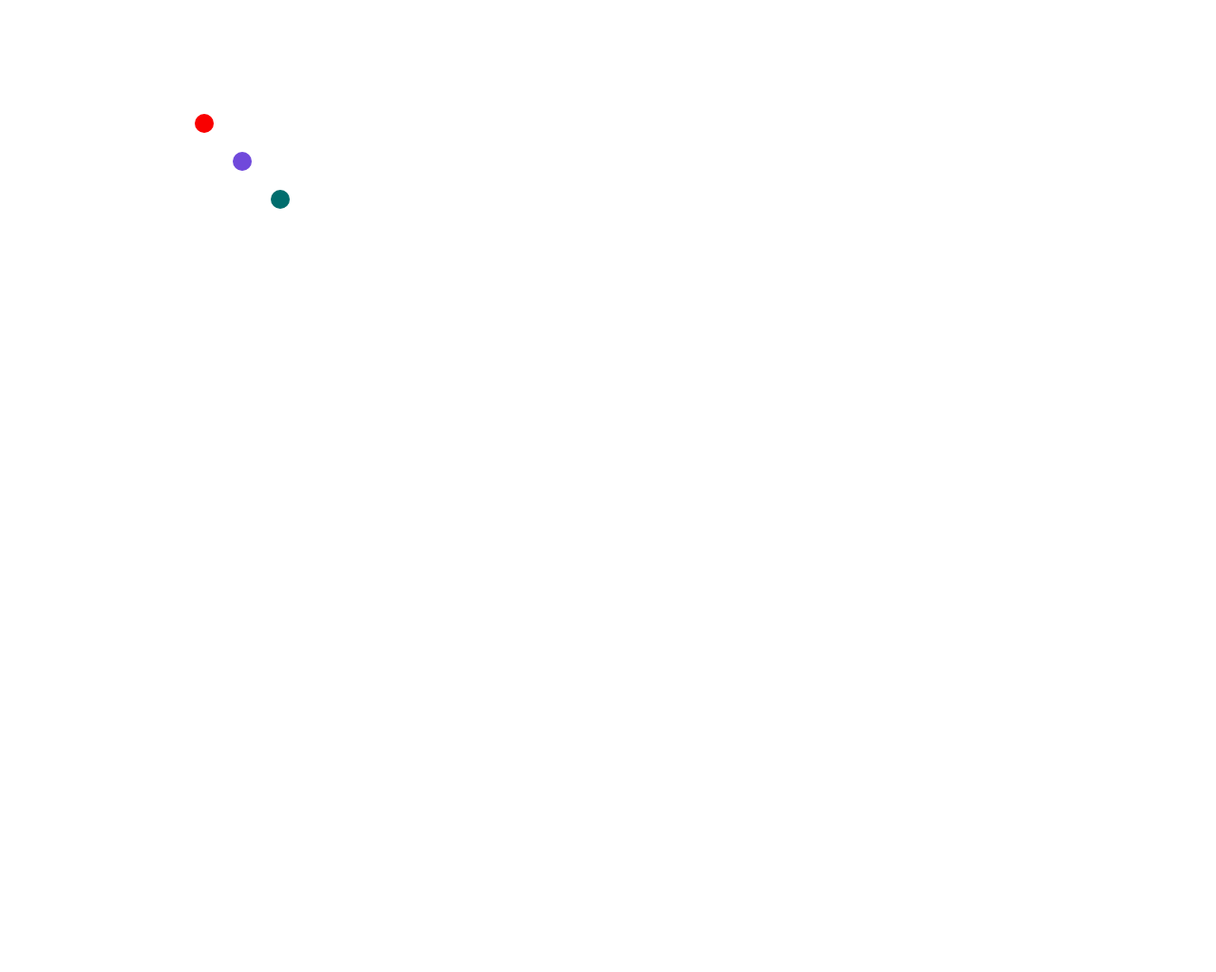
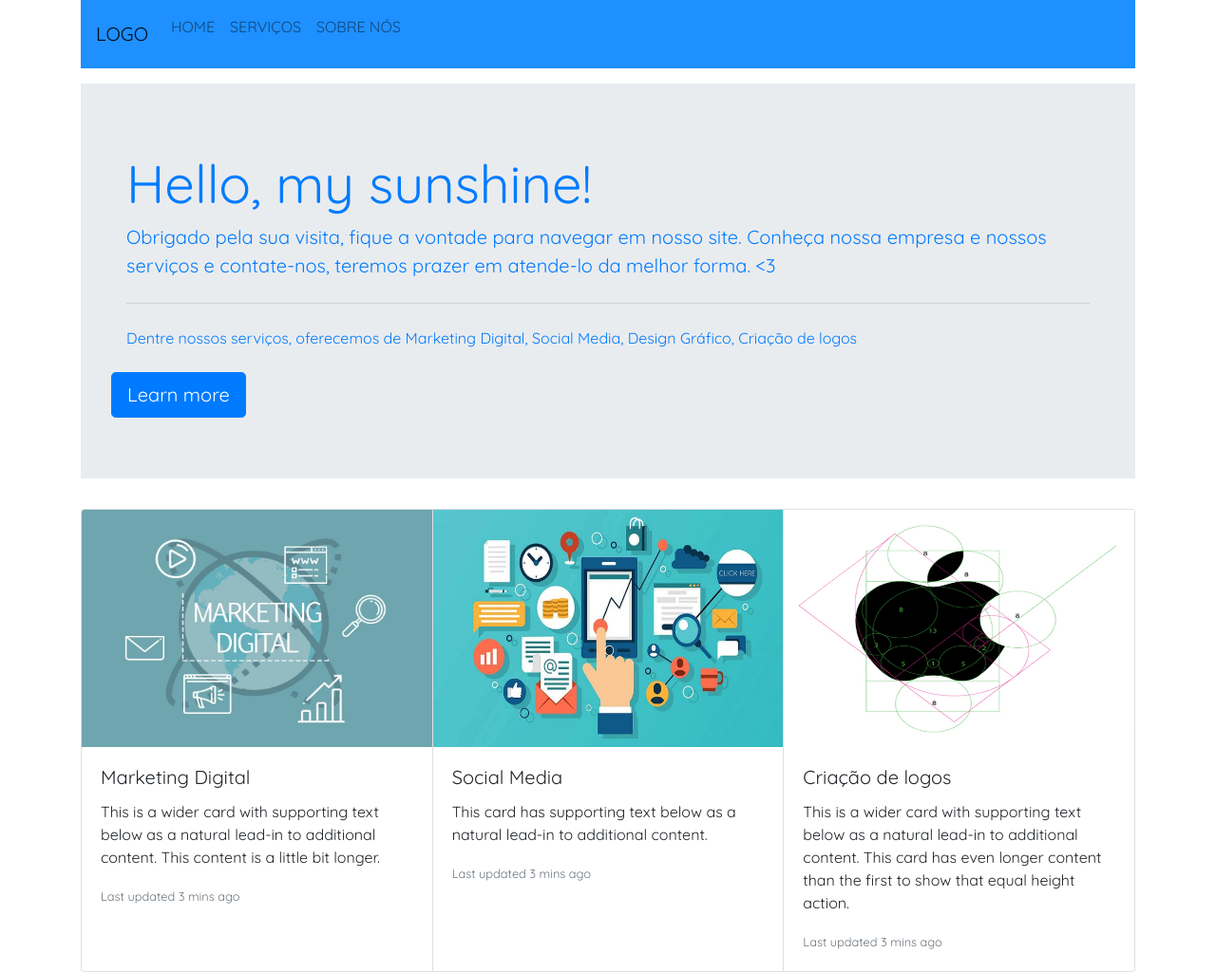
Before and after one commit to Dannie-Souza/projeto-integrador, a plain HTML site: page INDEX.HTML in a window 1280 px wide. Shown: the whole page at 95% size. Before the commit the page ends 800 px from the top, so only its background shows below. Drawn offline with Linux system fonts and the light colour scheme.

Commit message:
atualizando o template do projeto

```diff
--- a/INDEX.HTML
+++ b/INDEX.HTML
@@ -9,10 +9,69 @@
 </head>
 <body>
 	<div class="container">
+		<!-- inicio da barra -->
 
-	   <div class="bolinha bolinha1"></div>
-	   <div class="bolinha bolinha2"></div>
-	   <div class="bolinha bolinha3"></div>
-	</div>
+    <nav class="navbar navbar-expand-lg navbar-lg navbar-light fundo--blue">
+
+	  	<a class="navbar-brand" href="#">LOGO</a>
+
+	  	<div class="float-right">
+	  	 	<ul class="navbar-nav">
+
+	  		<li class="nav-item">
+	  			<a class="nav-link" href="">HOME</a>
+	  		</li>
+	  		<li class="nav-item">
+	  		    <a class="nav-link" href=""">SERVIÇOS</a>
+	  		</li>
+	  		<li class="nav-item">
+	  		    <a class="nav-link" href="">SOBRE NÓS</>
+	  		</li>
+	  		</ul>
+	  	</div>
+	</nav>
+<!-- fim da barra -->
+<!-- inicio jumbotron -->
+<div class="jumbotron">
+  <h1 class="display-4">Hello, my sunshine!</h1>
+  <p class="lead">Obrigado pela sua visita, fique a vontade  para navegar em nosso site.
+
+Conheça nossa empresa e nossos serviços e contate-nos, teremos prazer em atende-lo da melhor forma.  <3 </p>
+  <hr class="my-4">
+  <p>Dentre nossos serviços, oferecemos de Marketing Digital, Social Media, Design Gráfico, Criação de logos</p>
+  <a class="btn btn-primary btn-lg" href="#" role="button">Learn more</a>
+</div>
+<!-- fim jumbotron -->
+<!-- inicio dos cards -->
+
+<div class="card-group">
+  <div class="card">
+    <img class="card-img-top" src="img/mark.jpg" height="250" alt="Card image cap">
+    <div class="card-body">
+      <h5 class="card-title">Marketing Digital</h5>
+      <p class="card-text">This is a wider card with supporting text below as a natural lead-in to additional content. This content is a little bit longer.</p>
+      <p class="card-text"><small class="text-muted">Last updated 3 mins ago</small></p>
+    </div>
+  </div>
+  <div class="card">
+    <img class="card-img-top" src="img/des.jpg" width="1000" height="250" alt="Card image cap">
+    <div class="card-body">
+      <h5 class="card-title">Social Media</h5>
+      <p class="card-text">This card has supporting text below as a natural lead-in to additional content.</p>
+      <p class="card-text"><small class="text-muted">Last updated 3 mins ago</small></p>
+    </div>
+  </div>
+  <div class="card">
+    <img class="card-img-top" src="img/apo.jpg" height="250" alt="Card image cap">
+    <div class="card-body">
+      <h5 class="card-title">Criação de logos</h5>
+      <p class="card-text">This is a wider card with supporting text below as a natural lead-in to additional content. This card has even longer content than the first to show that equal height action.</p>
+      <p class="card-text"><small class="text-muted">Last updated 3 mins ago</small></p>
+    </div>
+  </div>
+</div>
+<!-- fim dos cards -->
+</div>
+
 </body>
 </html>
--- a/css/style.css
+++ b/css/style.css
@@ -1,52 +1,13 @@
-.bolinha {
-	width: 20px;
-	height: 20px;
-	border-radius: 50%;
-	position: relative;
+@import url('https://fonts.googleapis.com/css?family=Quicksand');
 
-
-	animation-name: bolinhas;
-	animation-duration: 4s;
-	animation-iteration-count: infinite;
-	animation-timing-function: linear;
-}
-.bolinha1{
-	    background-color: red
-}
-.bolinha2 {
-
-	background-color: green;
-	transform: translateY(-20px);
-	animation-delay: 0.2s
-}
-.bolinha3 {
-
-	background-color: blue;
-	transform: translateY(-40px);
-	animation-delay:0.4s
+body {
+	font-family: 'Quicksand', sans-seri;
 }
 
-@keyframes bolinhas {
-	 0% {
-	 	left: 0px;
-	    top: 0px;
-	}
-	25% {
-		left: 200px;
-		top: 200px;
-	}
-	50% {
-		left: 200px;
-		top: 0px;
-		filter: hue-rotate(360deg);
-	 }
-	75% {
-	 	left: 0px;
-	 	top: 200px;
-	 }
-	100% {
-         left: 0px;
-         top: 0px;
-	 }
+.jumbotron {
+	border-radius: 0px !important
+}
 
+.fundo--blue {
+	background-color: 	#1E90FF !important;
 }
```
Also changed, not shown: img/apo.jpg (added), img/criacao-de-logotipo-identidade-visual-criar.jpg (added), img/des.jpg (added), img/logo.jpg (added), img/mark.jpg (added), 1 other file.
